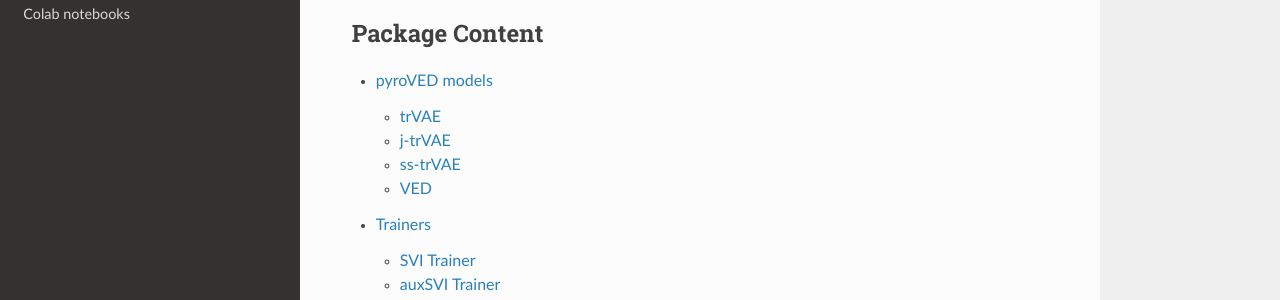
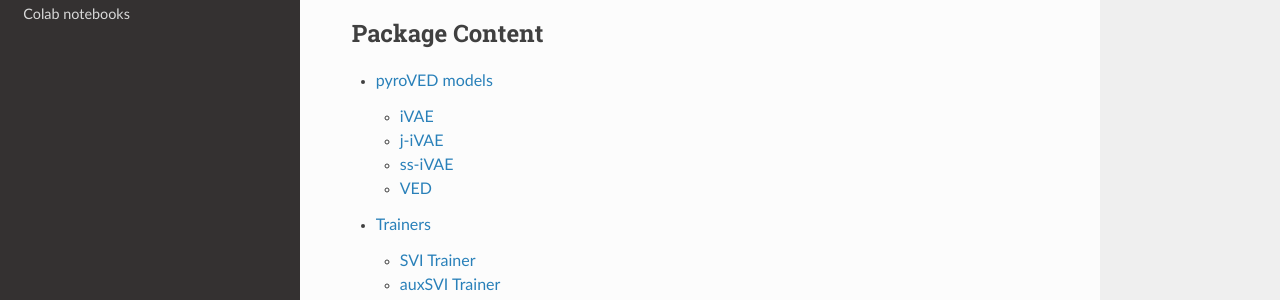
Before and after one commit to ziatdinovmax/pyroVED, a Sphinx documentation site: the page built from docs/source/index.rst, in a window 1280 px wide and 1201 px high. Shown: the part 403-703 px from the top of the window. Built offline with Sphinx 7.4.7 and the Read the Docs theme 2.0.0, drawn with Linux system fonts in a browser that asks for light colours.

Commit message:
Update docs

```diff
--- a/docs/source/models.rst
+++ b/docs/source/models.rst
@@ -1,7 +1,7 @@
 pyroVED models
 ==============
 
-trVAE
+iVAE
 -----
 .. autoclass:: pyroved.models.iVAE
     :members:
@@ -10,7 +10,7 @@
     :member-order: bysource
     :show-inheritance:
 
-j-trVAE
+j-iVAE
 -------
 .. autoclass:: pyroved.models.jiVAE
     :members:
@@ -19,7 +19,7 @@
     :member-order: bysource
     :show-inheritance:
 
-ss-trVAE
+ss-iVAE
 --------
 .. autoclass:: pyroved.models.ssiVAE
     :members:
```
